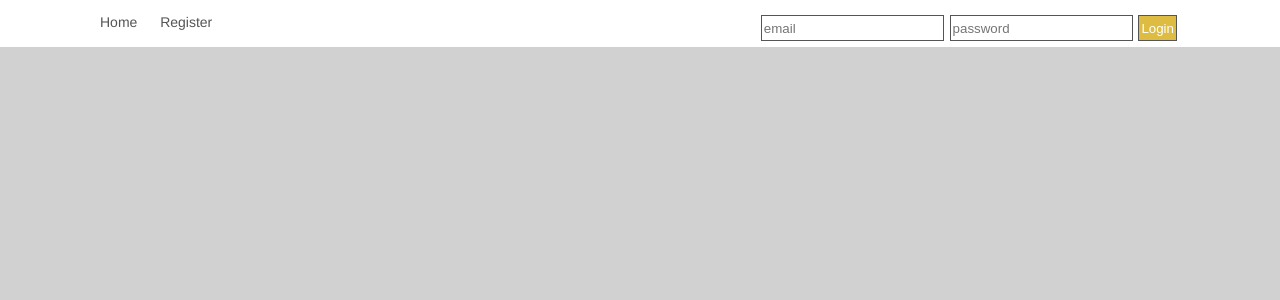
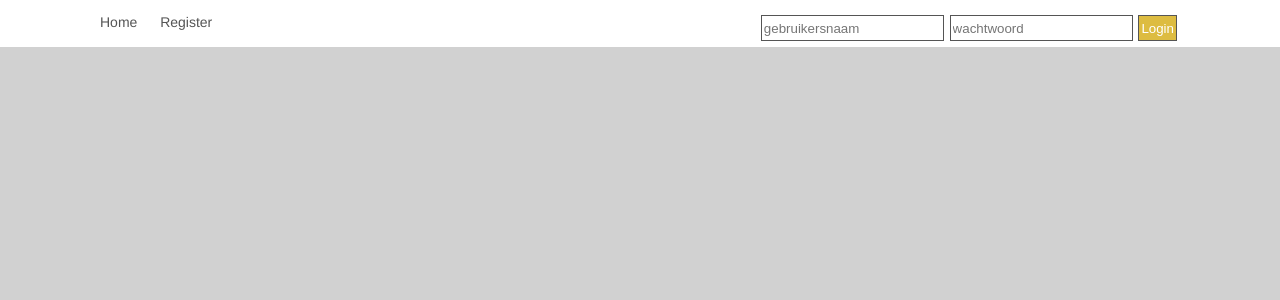
Before and after one commit to morganetch/whiteboard, a PHP site: page / in a window 1280 px wide. Shown: the top 300 px of the page. Run offline with PHP 8.4, Linux system fonts and the light colour scheme.

Commit message:
changing login

```diff
--- a/view/layout.php
+++ b/view/layout.php
@@ -15,8 +15,8 @@
                 if(empty($_SESSION["user"])){
             ?>
             <form class="navbar-form navbar-right" role="login" action="index.php?page=login" method="post">
-                <input type="email" name="email" placeholder="email" class="form-control" />
-                <input type="password" name="password" placeholder="password" class="form-control" />
+                <input type="text" name="text" placeholder="gebruikersnaam" class="form-control" />
+                <input type="password" name="password" placeholder="wachtwoord" class="form-control" />
                 <input type="submit" value="Login" class="submit" />
             </form>
                 <li><a href="index.php?page=register" <?php if($_GET['page']=="register") { echo "class=\"active\""; } ?>>Register</a></li>
```
